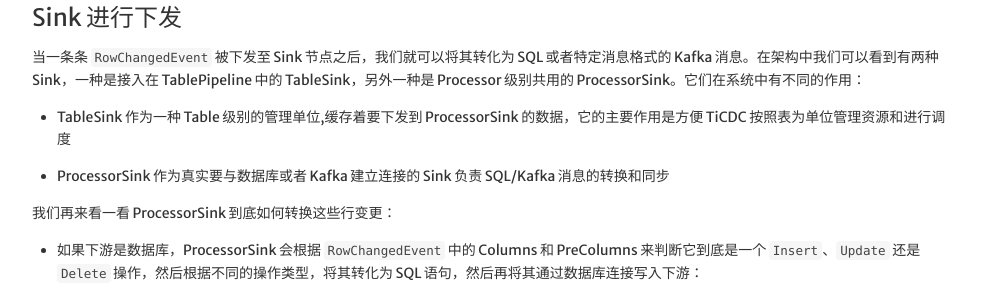
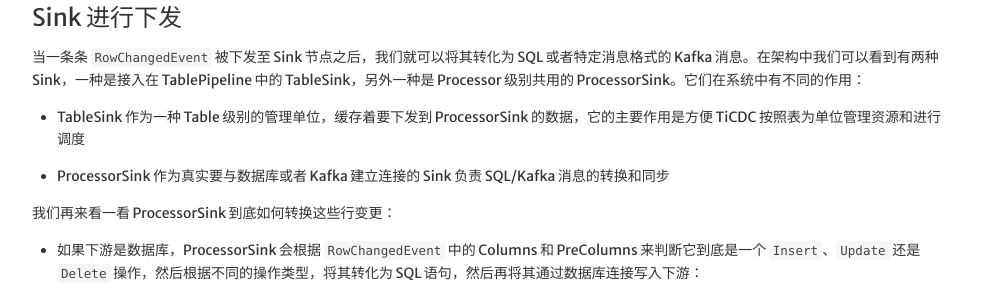
Before and after one commit to hi-rustin/hi-rustin.rs, a Jekyll site: the page built from _posts/2022-07-11-TiCDC 架构和数据同步链路解析.md, in a window 1280 px wide and 900 px high, scrolled down 6429 px. Shown: the part 152-450 px from the top of the window, without its empty margins (8-991 px from the left). Built offline with Jekyll 4.4.1, drawn with Linux system fonts in a browser that asks for light colours; nearby versions of some CDN libraries; comment, search, counter and statistics services are not loaded.

```diff
--- a/_posts/2022-07-11-TiCDC 架构和数据同步链路解析.md
+++ b/_posts/2022-07-11-TiCDC 架构和数据同步链路解析.md
@@ -250,7 +250,7 @@ type RowChangedEvent struct {
 可以看到，该结构体中还原出了所有的表和列信息，并且 Columns 和 PreColumns 就对应于 value 和 old_value。当 TiCDC 拿到这些信息之后我们就可以将数据继续下发至 Sink 组件，让其根据表信息和行变更数据去写下游数据库或者生产 Kafka 消息。
 ### Sink 进行下发
 当一条条 `RowChangedEvent` 被下发至 Sink 节点之后，我们就可以将其转化为 SQL 或者特定消息格式的 Kafka 消息。在架构中我们可以看到有两种 Sink，一种是接入在 TablePipeline 中的 TableSink，另外一种是 Processor 级别共用的 ProcessorSink。它们在系统中有不同的作用：
-- TableSink 作为一种 Table 级别的管理单位,缓存着要下发到 ProcessorSink 的数据，它的主要作用是方便 TiCDC 按照表为单位管理资源和进行调度
+- TableSink 作为一种 Table 级别的管理单位，缓存着要下发到 ProcessorSink 的数据，它的主要作用是方便 TiCDC 按照表为单位管理资源和进行调度
 - ProcessorSink 作为真实要与数据库或者 Kafka 建立连接的 Sink 负责 SQL/Kafka 消息的转换和同步
 
 我们再来看一看 ProcessorSink 到底如何转换这些行变更：
```
